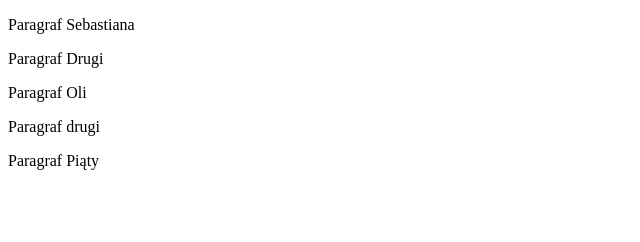
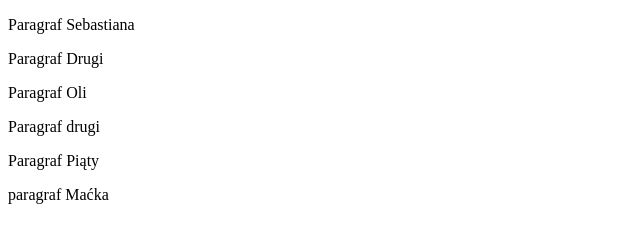
Before and after one commit to strzala92/strzala92.github.io, a plain HTML site: page index.html in a window 1280 px wide. Shown: the whole page, without its empty margins (0-640 px from the left). Drawn offline with Linux system fonts and the light colour scheme.

Commit message:
paragraf macka

```diff
--- a/index.html
+++ b/index.html
@@ -12,5 +12,7 @@
         <p>Paragraf drugi</p>
     </div>
     <p>Paragraf Piąty</p>
+
+    <p>paragraf Maćka</p>
 </body>
 </html>
```
